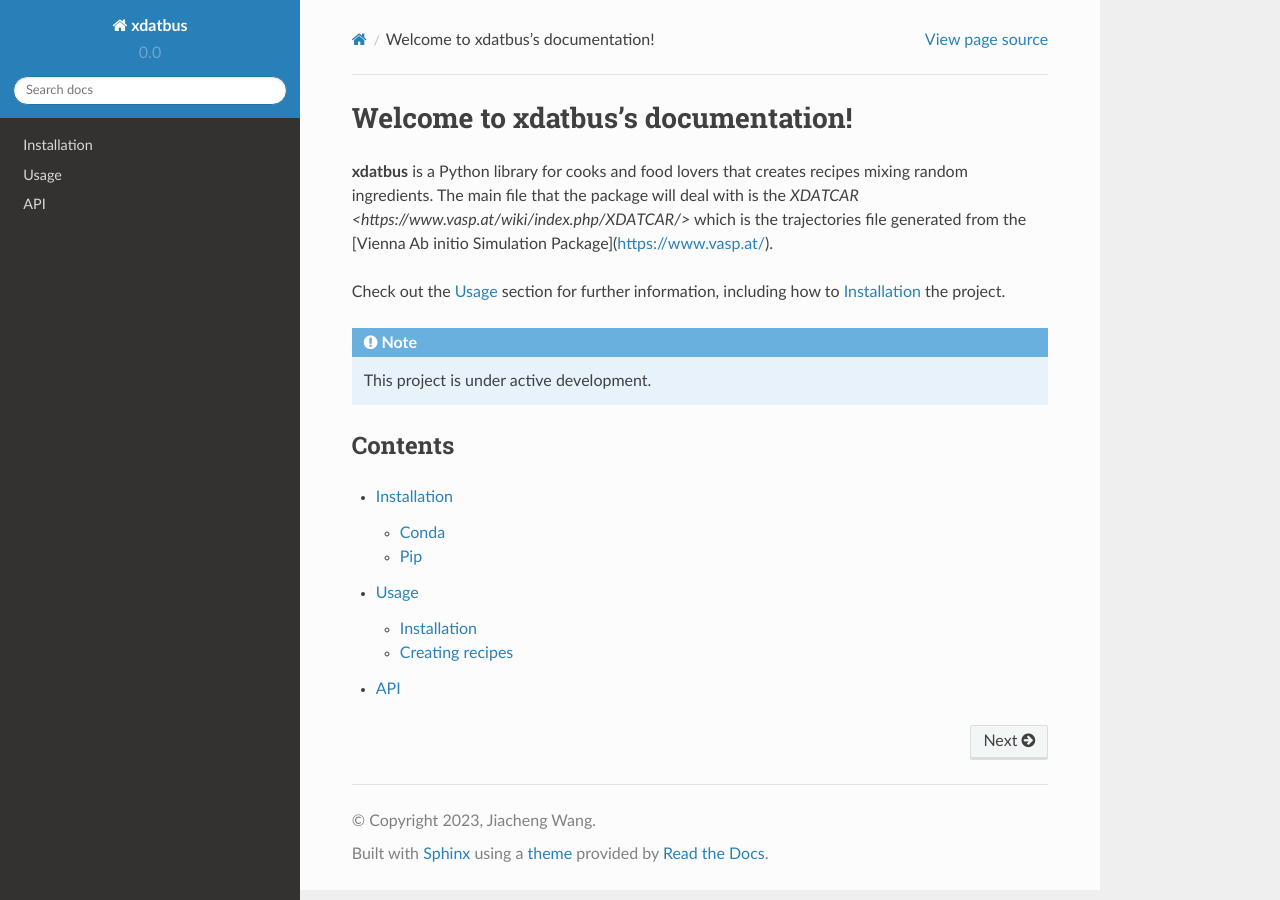
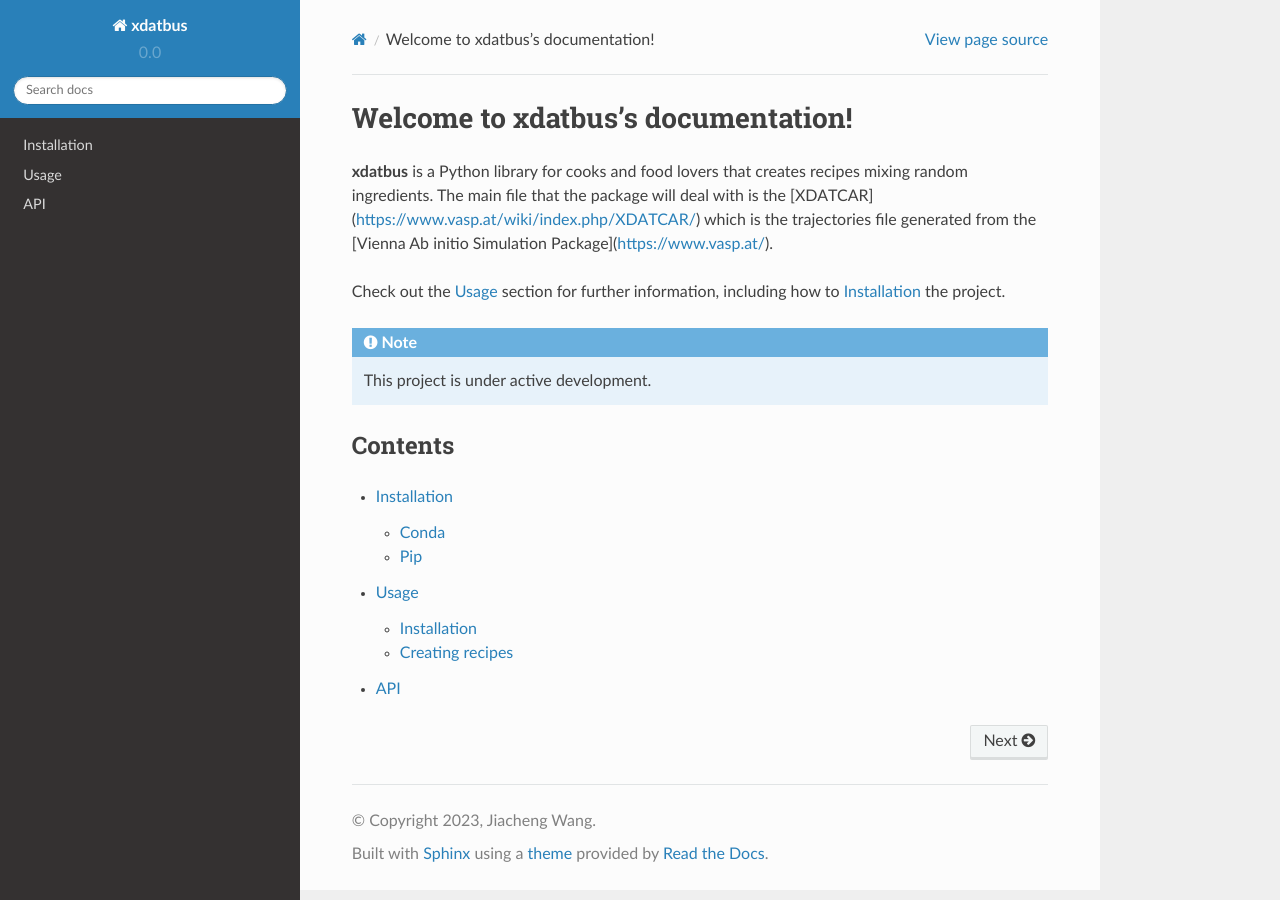
Before and after one commit to jcwang587/xdatbus, a Sphinx documentation site: the page built from docs/source/index.rst, in a window 1280 px wide. Built offline with Sphinx 7.4.7 and the Read the Docs theme 2.0.0, drawn with Linux system fonts in a browser that asks for light colours.

```diff
--- a/docs/source/index.rst
+++ b/docs/source/index.rst
@@ -2,7 +2,7 @@ Welcome to xdatbus's documentation!
 ===================================
 
 **xdatbus** is a Python library for cooks and food lovers that creates recipes mixing random ingredients.
-The main file that the package will deal with is the `XDATCAR <https://www.vasp.at/wiki/index.php/XDATCAR/>` which is the trajectories file generated from the [Vienna Ab initio Simulation Package](https://www.vasp.at/).
+The main file that the package will deal with is the [XDATCAR](https://www.vasp.at/wiki/index.php/XDATCAR/) which is the trajectories file generated from the [Vienna Ab initio Simulation Package](https://www.vasp.at/).
 
 Check out the :doc:`usage` section for further information, including
 how to :ref:`installation` the project.
```
